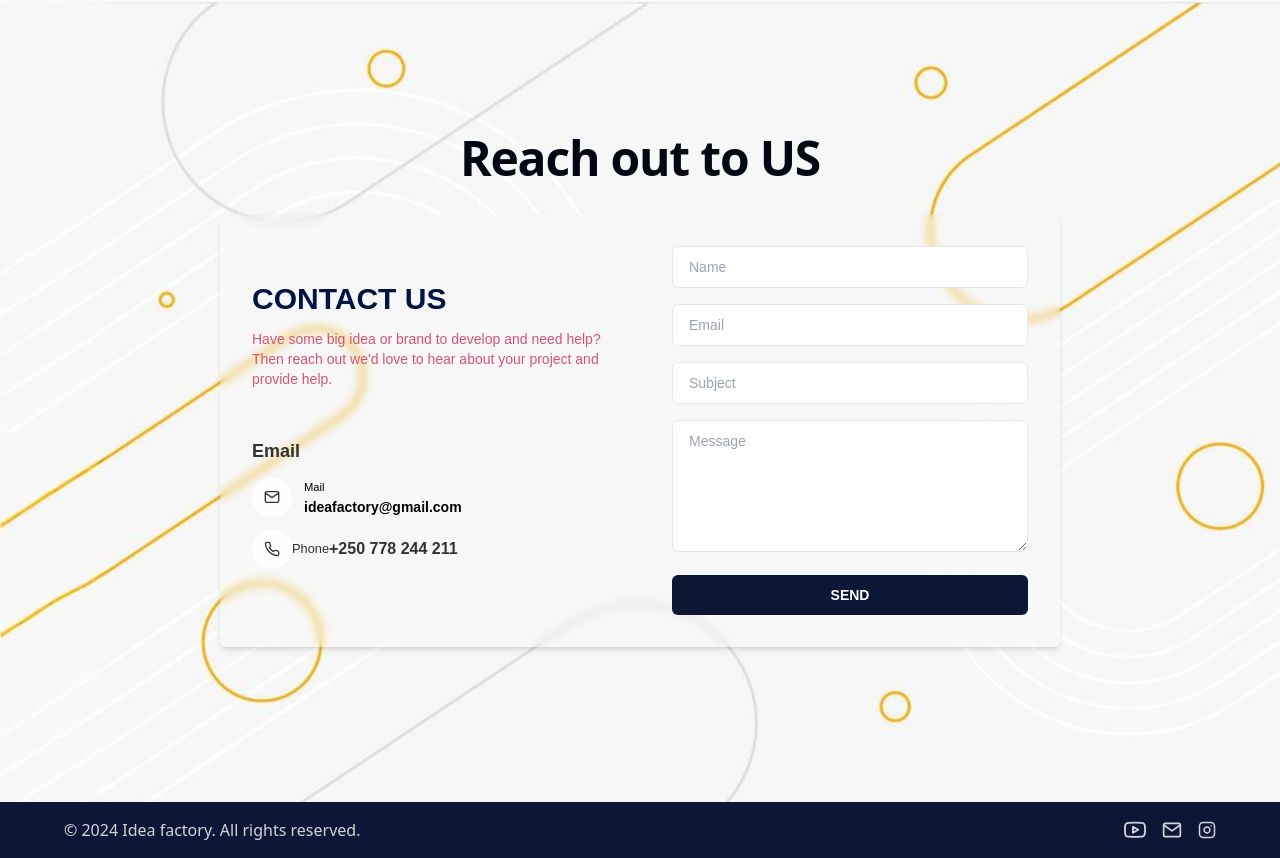
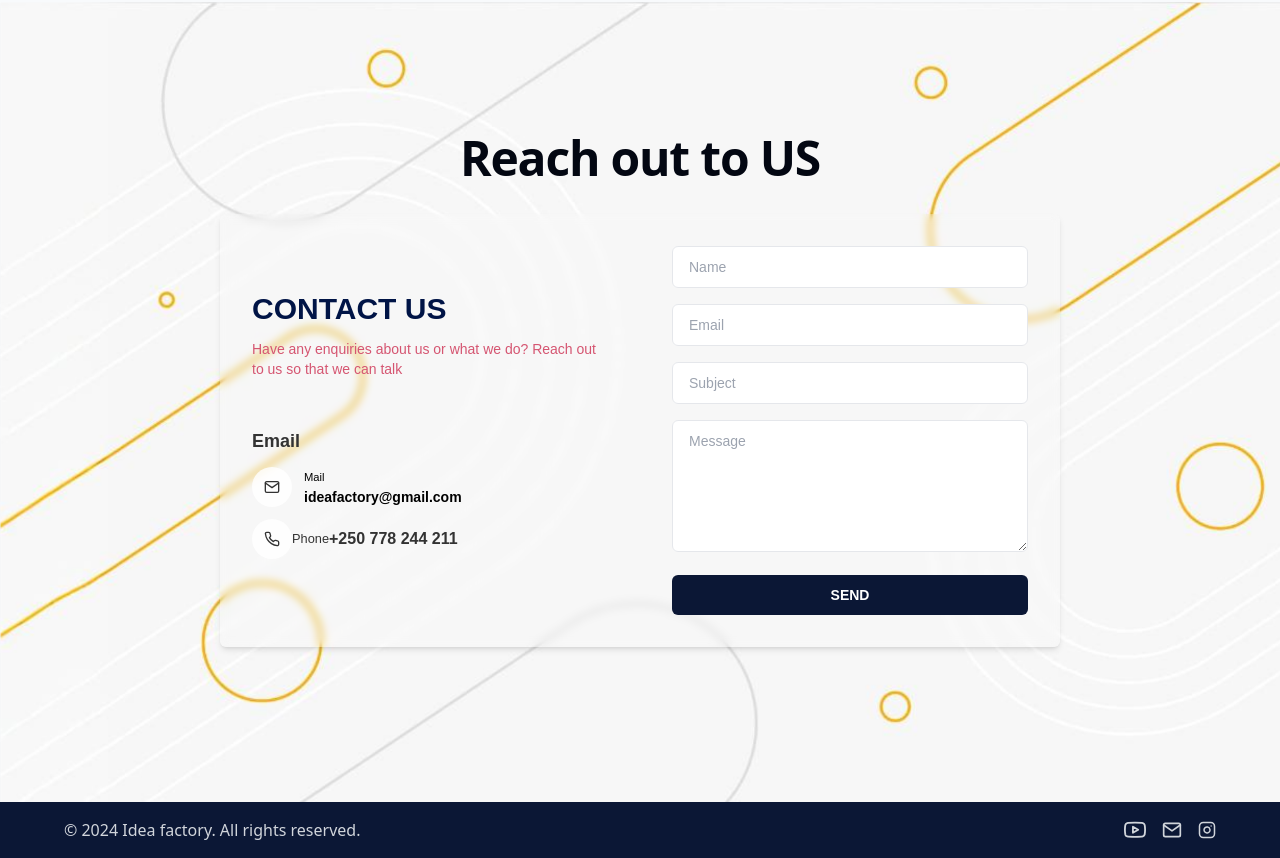
Before and after one commit to dusengepeggy/ideaFactory2, a Next.js app: page / in a window 1280 px wide. Shown: the part 2370-3228 px from the top of the page. Built offline with nearby package versions, Linux system fonts and the light colour scheme.

Commit message:
adding pictures

```diff
--- a/src/app/gallery/page.tsx
+++ b/src/app/gallery/page.tsx
@@ -7,9 +7,10 @@ import gallery4 from "../../../public/IMG-20241107-WA0026.jpg";
 import gallery5 from "../../../public/IMG-20241107-WA0027.jpg";
 import gallery6 from "../../../public/IMG-20241107-WA0039.jpg";
 import gallery7 from "../../../public/IMG-20241107-WA0029.jpg";
-import gallery8 from "../../../public/IMG-20241107-WA0039.jpg";
+import gallery8 from "../../../public/kids.png";
 import g9 from "../../../public/IMG-20241107-WA0050.jpg";
 import g10 from "../../../public/idea.png"
+import g11 from "../../../public/kids2.png"
 
 export default function Gallery() {
   const [modalOpen, setModalOpen] = useState(false);
@@ -21,8 +22,8 @@ export default function Gallery() {
     { url: g9, description: "Meeting Umurava" },
     { url: gallery6, description: "Working non stop😌" },
     { url: gallery2, description: "😂😁😂 He be talking non-stop" },
-    { url: gallery8, description: "Our first picture together😂" },
-    { url: gallery4, description: "🎨🖼 Us crafting Our piece😂" },
+    { url: gallery8, description: "Who knew teaching would be fun" },
+    { url: g11, description: "#Teacher 😂😂😂😂" },
     { url: gallery7, description: "Le fille😁😀" },
     { url:gallery6, description: "🤳😁" },
     { url: g10, description: "Our logo 😏😏" },
--- a/src/app/page.tsx
+++ b/src/app/page.tsx
@@ -95,7 +95,7 @@ export default function Home() {
     {
       id: 3,
       name: 'Digne Esther',
-      href: '#',
+      href: 'https://www.instagram.com/digneestrellah/',
       position: 'Researcher',
       imageSrc: Digne,
       imageAlt: 'Olive drab green insulated bottle with flared screw lid and flat top.',
@@ -215,8 +215,7 @@ export default function Home() {
             className="grid sm:grid-cols-2 items-center gap-16 p-8 mx-auto my-5 max-w-4x bg-transparent backdrop-blur-sm w-[70%] shadow-md rounded-md text-[#333] font-[sans-serif]">
             <div>
               <h1 className="text-3xl text-[#001446] font-extrabold">CONTACT US</h1>
-              <p className="text-sm text-[#D55571] mt-3">Have some big idea or brand to develop and need help? Then reach
-                out we&apos;d love to hear about your project and provide help.</p>
+              <p className="text-sm text-[#D55571] mt-3">Have any enquiries about us or what we do? Reach out to us so that we can talk</p>
               <div className="mt-12">
                 <h2 className="text-lg font-extrabold">Email</h2>
                 <ul className="mt-3">
```
Also changed, not shown: 2 other files (tests, documents, lock files or other folders).
